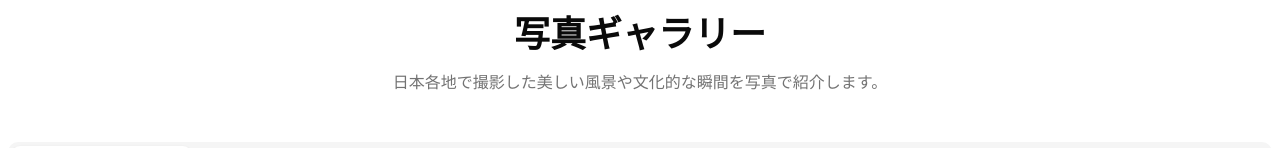
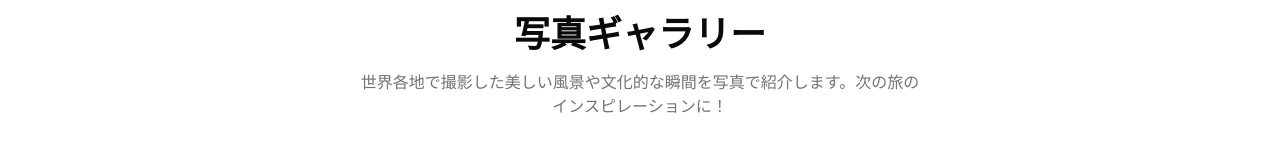
Before and after one commit to tomoki013/new-travelblog, a Next.js app: page /gallery in a window 1280 px wide. Shown: the part 131-279 px from the top of the page. Built offline with nearby package versions, Linux system fonts and the light colour scheme.

Commit message:
各種微修正

```diff
--- a/app/components/layouts/header/Header.tsx
+++ b/app/components/layouts/header/Header.tsx
@@ -42,7 +42,12 @@ const Header = () => {
     const [mobileMenuOpen, setMobileMenuOpen] = useState(false)
 
     return (
-        <header className="sticky top-0 z-50 w-full border-b bg-background/95 background-blur supports-[backdrop-filter]:bg-background/60">
+        <header className={cn(
+            "sticky top-0 z-50 w-full border-b bg-background/95 background-blur supports-[backdrop-filter]:bg-background/60",
+            {
+                'supports-[backdrop-filter]:bg-background/95': mobileMenuOpen,
+            }
+        )}>
             <div className="container flex h-15 items-center justify-between">
                 <div className="flex items-center gap-2">
                     <Link href="/" className="flex items-center gap-2">
--- a/app/gallery/GalleryClient.tsx
+++ b/app/gallery/GalleryClient.tsx
@@ -85,7 +85,7 @@ const GalleryClient = () => {
         <div className="container py-12">
             <div className="mb-12 text-center">
                 <h1 className="mb-4 text-4xl font-bold">写真ギャラリー</h1>
-                <p className="mx-auto max-w-2xl text-muted-foreground">日本各地で撮影した美しい風景や文化的な瞬間を写真で紹介します。</p>
+                <p className="mx-auto max-w-2xl text-muted-foreground">世界各地で撮影した美しい風景や文化的な瞬間を写真で紹介します。次の旅のインスピレーションに！</p>
             </div>
             {isLoading ? (
                 <Elements.LoadingAnimation />
```
